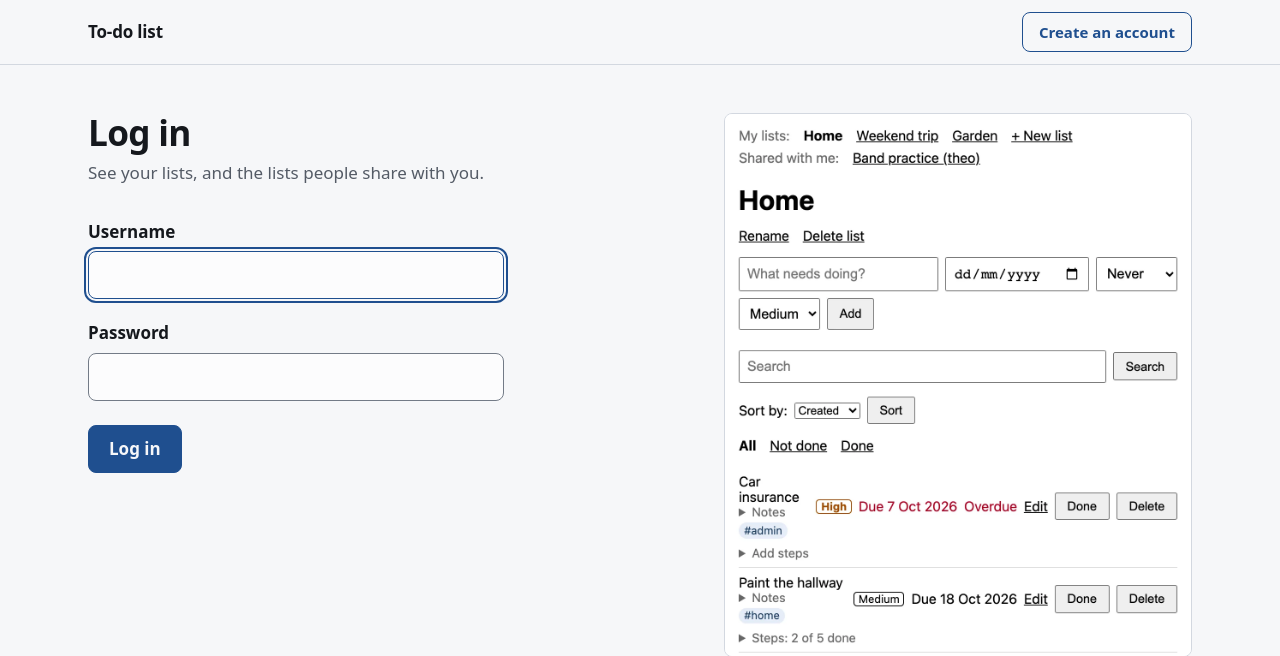
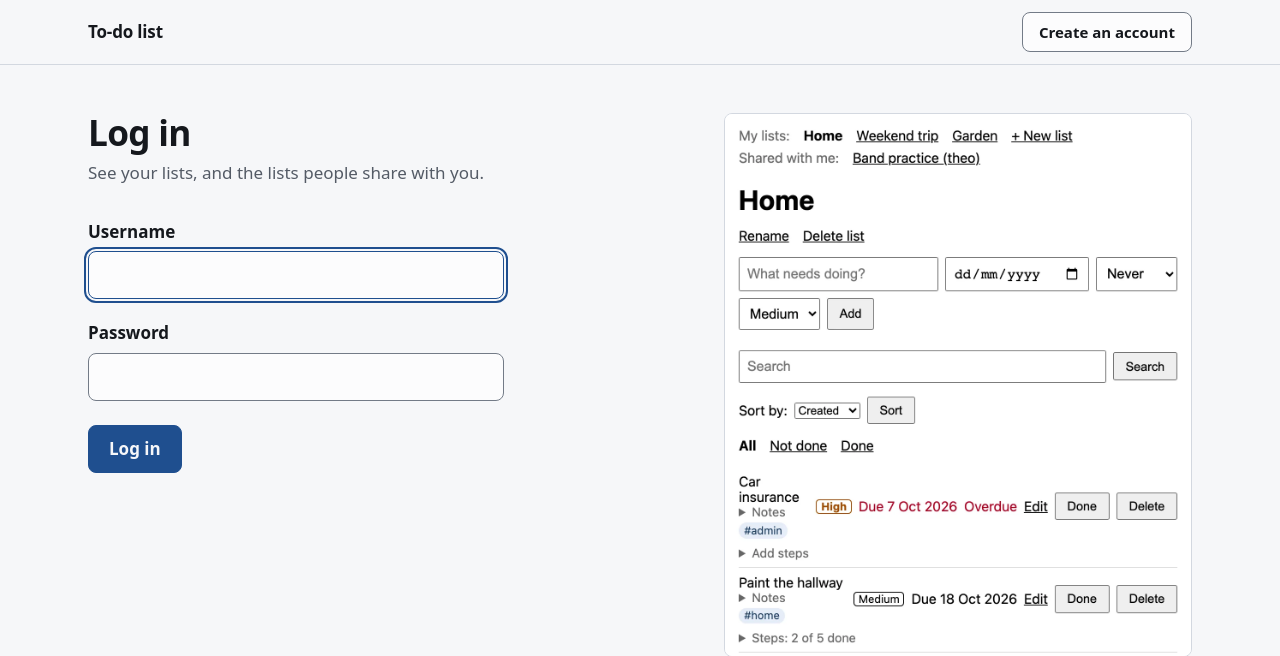
Before and after one commit to Compiledex/anyone-can-build-todo, a Django app: page /accounts/login/ in a window 1280 px wide. Shown: the top 656 px of the page. Run offline with Django 5.2, Linux system fonts and the light colour scheme.

Commit message:
Use the gray-edge secondary button on the visitor pages too
The person decided on one secondary button look for the whole product. site.css
.button-secondary now matches the app: a --surface fill, a 1px --control edge
and the normal text color, with --band on hover (it was transparent with a blue
edge and blue text). This changes the landing page's "Log in" buttons and the
header button on the login and sign-up pages. Nothing else in site.css changes.

Tests, changed first and seen failing: the landing color test calls the button
"secondary", checks its edge has 3 : 1 on the page and that its label is not
the accent color; the auth color test checks the header button's edge; and the
"same button everywhere" test also compares the landing page's Log in with the
app's Search button.

Co-Authored-By: Claude Opus 5.5 <noreply@anthropic.com>

```diff
--- a/todos/static/todos/site.css
+++ b/todos/static/todos/site.css
@@ -1,7 +1,8 @@
 /* The shared design of the pages a visitor sees: the landing page and the login and
    sign-up pages. They all extend todos/templates/todos/site_base.html, which loads
    tokens.css (the colors, sizes and font), then this file, then the page's own CSS.
-   The logged-in app pages (base.html) do not use it yet.
+   The logged-in app pages (base.html) do not use it: they have app.css, with the
+   same button class names and the same button look.
 
    This is the ONE place for the header, the footer, the buttons, the links, the form
    fields and the focus ring. It sets no token: it only uses the ones in tokens.css.
@@ -178,13 +179,16 @@ button.button {
   border-color: var(--accent-hover);
 }
 
+/* The same secondary look as the app (app.css): a gray edge, the normal text color. */
 .button-secondary {
-  background: transparent;
-  color: var(--accent);
+  border-color: var(--control);
+  background: var(--surface);
+  color: var(--text);
 }
 
 .button-secondary:hover {
   background: var(--band);
+  color: var(--text);
 }
 
 .button-small {
```
Also changed, not shown: todos/tests/cuj/test_auth_pages.py (+6 -0 lines), todos/tests/cuj/test_journeys.py (+30 -3 lines).
